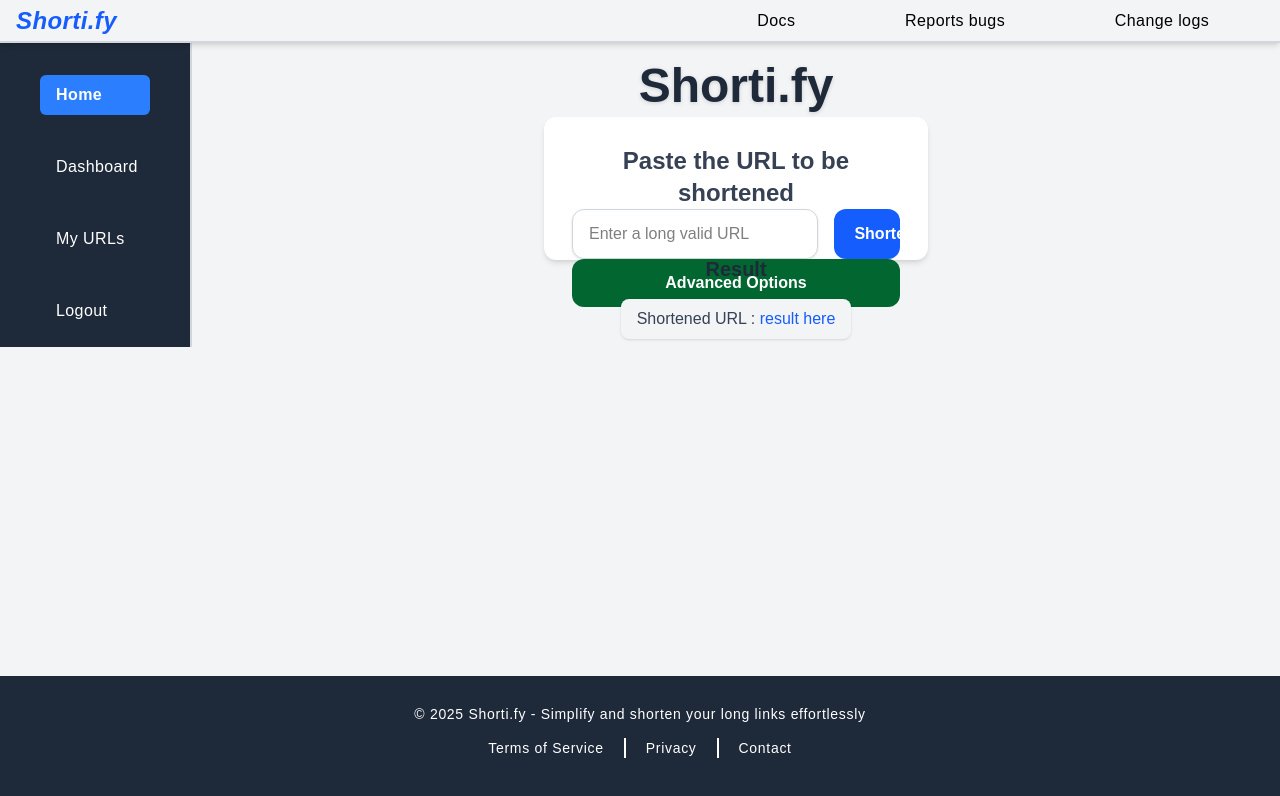
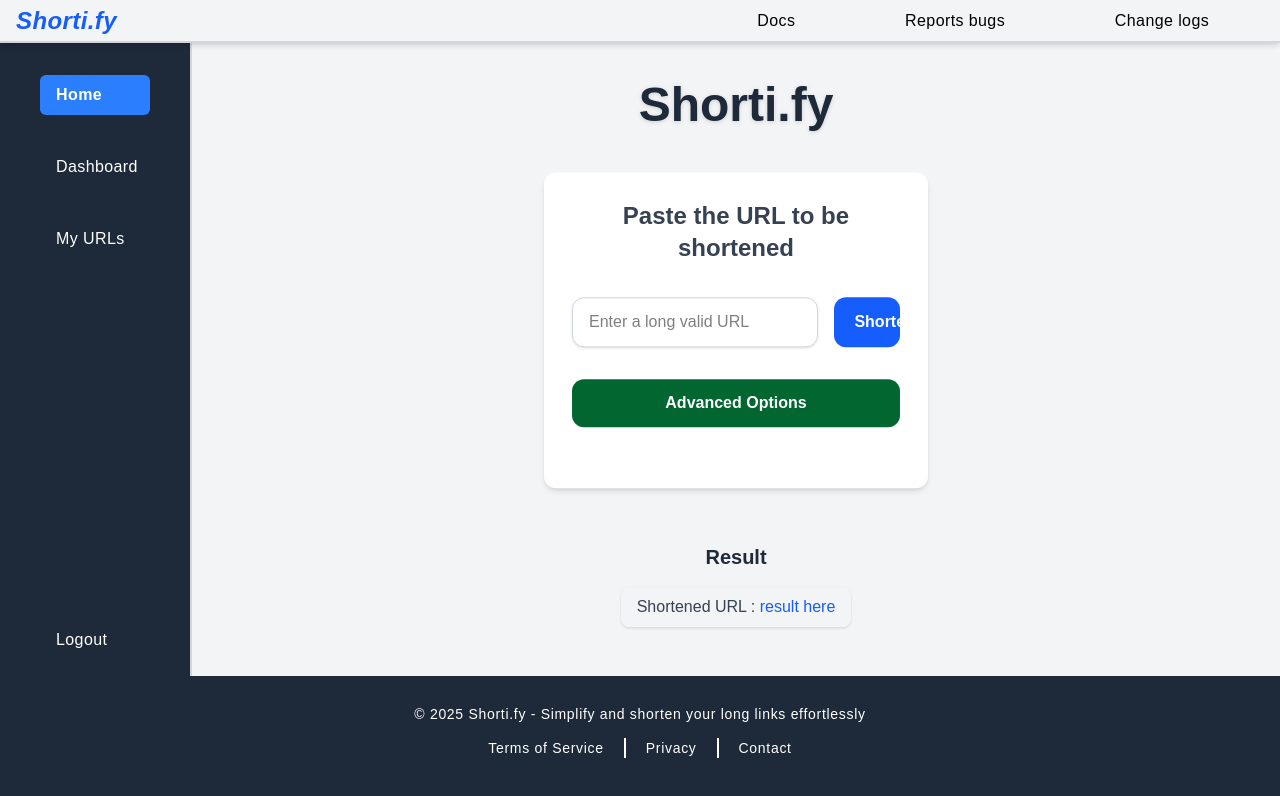
Before and after one commit to JonArbell/shorti.fy-frontend, an Angular app: page / in a window 1280 px wide. Shown: the top 796 px of the page. Built offline with nearby package versions, Linux system fonts and the light colour scheme; sample sign-in values are in the browser's storage.

Commit message:
xxs w-full

```diff
--- a/src/app/app.component.html
+++ b/src/app/app.component.html
@@ -6,9 +6,10 @@
 
   <section
   [ngClass]="{
-    'w-full xxs:h-[95vh] xxs:min-h-[665px] xl:h-[80vh] flex items-center xxs:justify-evenly xl:justify-center xl:min-h-[510px]' : !isLoggedIn()
+    'xxs:min-h-[665px] flex items-center xxs:justify-evenly xl:justify-center xl:min-h-[510px]' : !isLoggedIn(),
+    'xl:min-h-[565px]' : isLoggedIn()
   }"
-  class=""
+  class="w-full xl:h-[80vh] xxs:h-[95vh]"
   >
     @if (isLoggedIn()) {
 
--- a/src/app/components/authenticated/authenticated-base-page/authenticated-base-page.component.html
+++ b/src/app/components/authenticated/authenticated-base-page/authenticated-base-page.component.html
@@ -1,7 +1,7 @@
-<section class="w-full flex flex-col h-full"> <!-- Ensure full height here -->
+<section class="w-full flex flex-col h-full">
 
-    <section class="grid grid-cols-[15%_85%] flex-grow w-full h-full">
-        <section class="border-r-2 h-full border-gray-300">
+    <section class="xl:grid grid-cols-[15%_85%] xxs:flex flex-col flex-grow w-full h-full">
+        <section class="border-r-2 h-full border-gray-300 xxs:hidden xl:block">
             <app-side-nav></app-side-nav>
         </section>
 
--- a/src/app/components/authenticated/my-urls/url-view-details/url-view-details.component.html
+++ b/src/app/components/authenticated/my-urls/url-view-details/url-view-details.component.html
@@ -1,4 +1,4 @@
-<section class="w-full flex items-center justify-center flex-col">
+<section class="w-full flex items-center justify-center flex-col rounded-lg bg-white shadow-md p-10">
 
     <p (click)="exit()">X</p>
 
--- a/src/app/components/authentication/authentication-base-page/authentication-base-page.component.html
+++ b/src/app/components/authentication/authentication-base-page/authentication-base-page.component.html
@@ -1,10 +1,10 @@
 <section class="xxs:flex-col h-full flex xxs:justify-evenly xl:justify-between tracking-wider w-full items-center xl:flex-row-reverse">
 
-    <section class="xxs:px-4 xl:px-0 xl:h-[70%] xxs:w-[90%] md:w-[80%] xl:w-[45%] 3xl:h-[50%] flex-col xxs:h-[60%] flex  justify-center">
+    <section class="xxs:px-4 xl:px-0 xl:h-[70%] xxs:w-full md:w-[80%] xl:w-[45%] 3xl:h-[50%] flex-col xxs:h-[60%] flex  justify-center">
         <router-outlet></router-outlet>
     </section>
 
-    <section class="xl:w-[45%] xxs:w-[90%] md:w-[80%] xxs:px-4 xl:px-0 xxs:h-[40%] 3xl:h-[50%] xl:h-[45%] xxs:text-xs xl:text-sm tracking-wide flex items-center justify-evenly flex-col">
+    <section class="xl:w-[45%] xxs:w-full md:w-[80%] xxs:px-4 xl:px-0 xxs:h-[40%] 3xl:h-[50%] xl:h-[45%] xxs:text-xs xl:text-sm tracking-wide flex items-center justify-evenly flex-col">
 
         <h3 class="font-semibold xxs:text-sm 3xl:text-xl">How to Use Shorti.fy?</h3>
 
--- a/src/app/components/footer/footer.component.html
+++ b/src/app/components/footer/footer.component.html
@@ -1,4 +1,4 @@
-<section class="bg-gray-800 h-full tracking-wider text-white p-7 xl:text-sm xxs:text-xs">
+<section class="bg-gray-800 h-full tracking-wider text-white xxs:p-4 xl:p-7 xl:text-sm xxs:text-xs">
 
     <nav class="flex items-center justify-evenly flex-col w-full h-full">
         <h4 class="xxs:text-center 3xl:text-start">© 2025 Shorti.fy - Simplify and shorten your long links effortlessly</h4>
```
